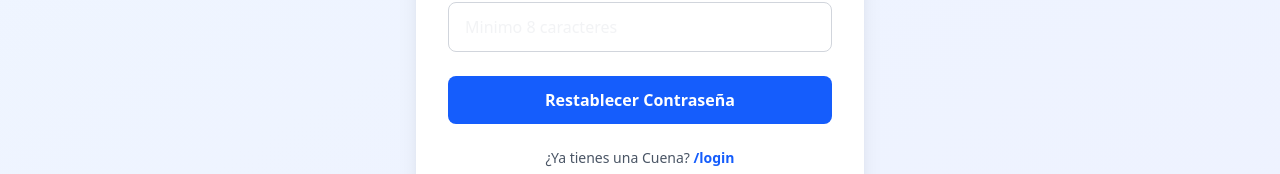
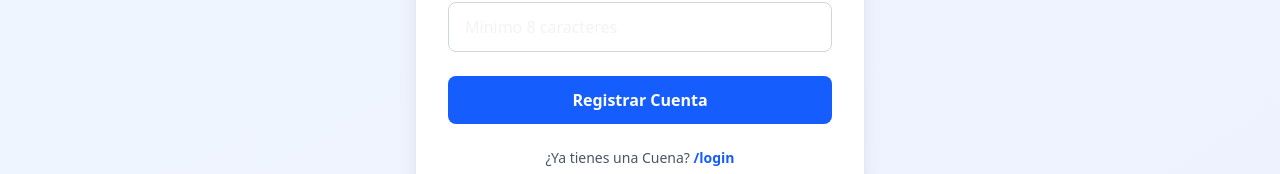
Before and after one commit to Nahum-SL/Auth-Service-API, a Next.js app: page /register in a window 1280 px wide. Shown: the part 581-755 px from the top of the page. Built offline with nearby package versions, Linux system fonts and the light colour scheme.

Commit message:
Corrigiendo errores

```diff
--- a/emails/PasswordResetEmail.tsx
+++ b/emails/PasswordResetEmail.tsx
@@ -10,7 +10,7 @@ export default function PasswordReset({
         resetUrl,
     }: WelcomeEmailProps) {
         const baseUrl = process.env.NEXT_PUBLIC_URL || 'http://localhost:3000';
-        const finalResetUrl = resetUrl || `${baseUrl}/reset-password-client`;
+        const finalResetUrl = resetUrl || `${baseUrl}/reset-password`;
     return (
         <Html>
             <Head />
--- a/emails/welcome.tsx
+++ b/emails/welcome.tsx
@@ -10,7 +10,7 @@ export default function WelcomeEmail({
         verificationUrl,
     }: WelcomeEmailProps) {
         const baseUrl = process.env.NEXT_PUBLIC_URL || 'http://localhost:3000';
-        const finallyVerificactionUrl = verificationUrl || `${baseUrl}/verify-client`;
+        const finallyVerificactionUrl = verificationUrl || `${baseUrl}/verify`;
     return (
         <Html>
                 <Head />
--- a/src/app/api/auth/verify/route.ts
+++ b/src/app/api/auth/verify/route.ts
@@ -15,8 +15,8 @@ export async function POST(request: Request) {
 
         //Buscar token de verificación
         const verificationToken = await prisma.verificationToken.findUnique({
-            where: { token },
-        })
+            where: { token }
+        });
 
         if (!verificationToken) {
             return NextResponse.json(
@@ -34,7 +34,7 @@ export async function POST(request: Request) {
             return NextResponse.json(
                 { error: 'El token de verificación ha expirado' },
                 { status: 400 }
-            )
+            );
         }
 
         // Actualizar usuario como verificado
@@ -46,7 +46,7 @@ export async function POST(request: Request) {
         // Eliminar token usado
         await prisma.verificationToken.delete({
             where: { token },
-        })
+        });
 
         return NextResponse.json({
             message: '¡Email verificado exitosamente! Ya puedes iniciar sesión.',
@@ -59,7 +59,7 @@ export async function POST(request: Request) {
             return NextResponse.json(
                 { error: 'Datos invalidos', details: error.issues },
                 { status: 400 }
-            )
+            );
         }
 
         return NextResponse.json(
--- a/src/app/register/page.tsx
+++ b/src/app/register/page.tsx
@@ -119,7 +119,7 @@ export default function RegisterPage() {
                 disabled={loading}
                 className="w-full bg-blue-600 text-white py-3 px-4 rounded-lg font-semibold hover:bg-blue-700 transition-colors disabled:opacity-50 disabled:cursor-not-allowed"
                 >
-                    {loading ? 'Restableciendo..' : 'Restablecer Contraseña'}
+                    {loading ? 'Registrando..' : 'Registrar Cuenta'}
                 </button>
             </form>
         </AuthFromCard>
```
